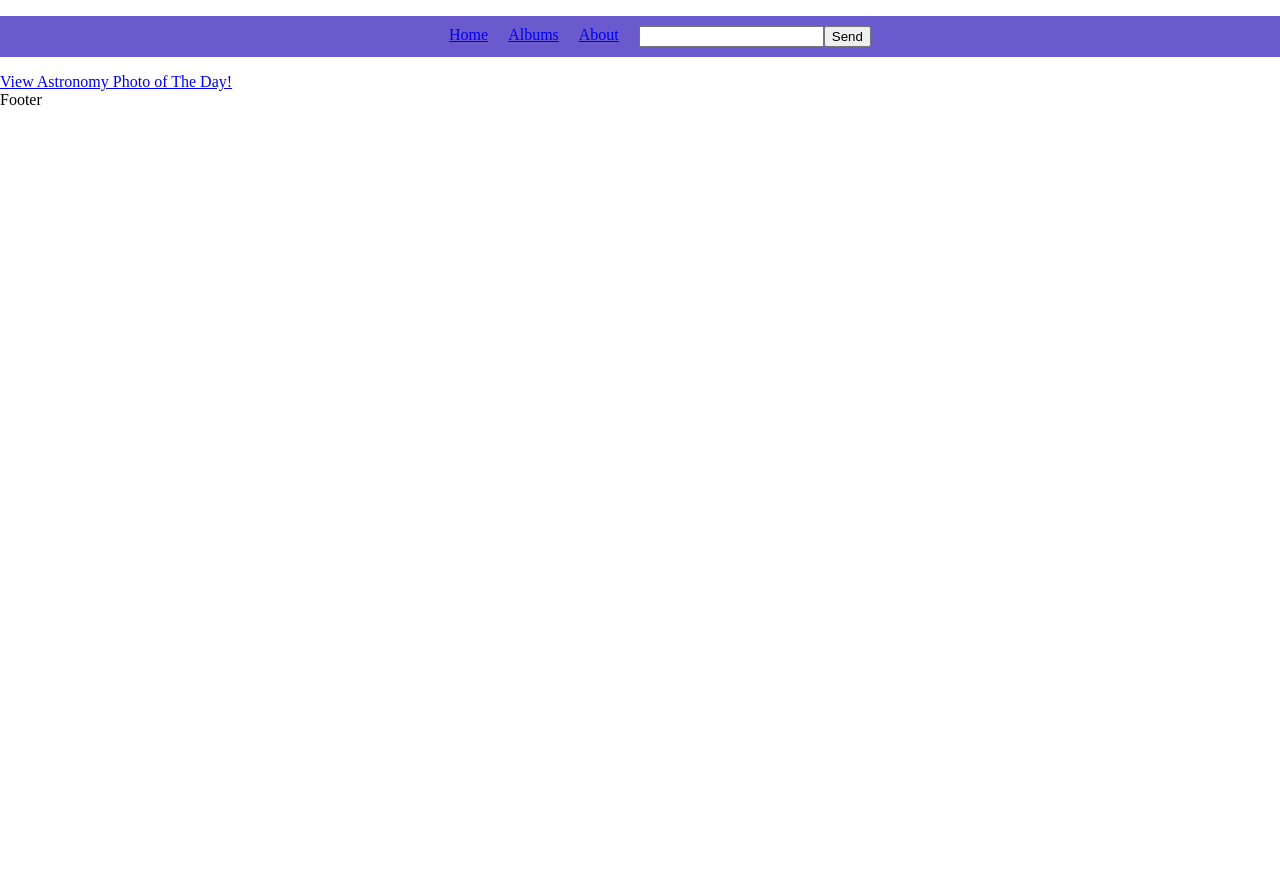
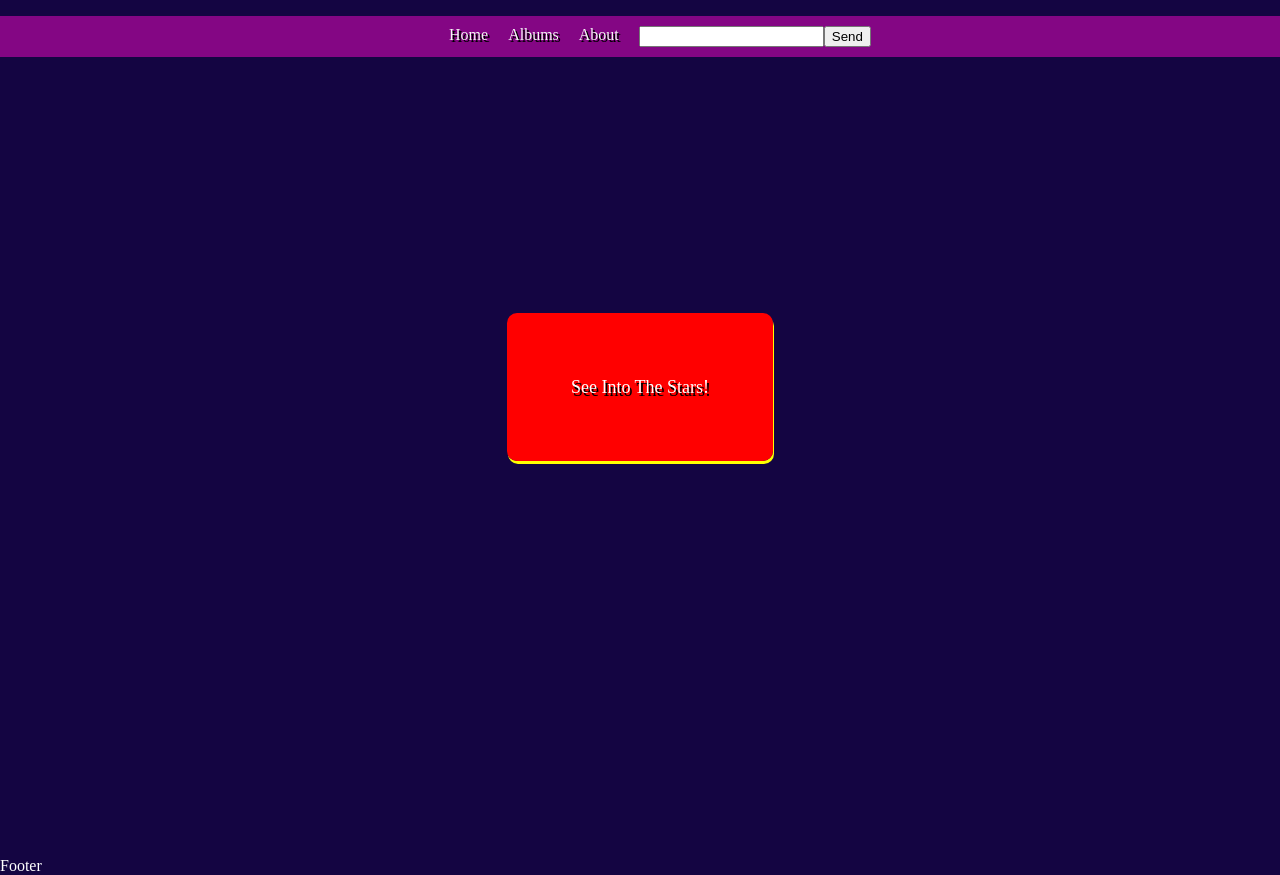
Before and after one commit to SourceCodeKelly/nasa-media, a React (Create React App) app: page / in a window 1280 px wide. Before the commit the page ends 800 px from the top, so only its background shows below. Built offline with nearby package versions, Linux system fonts and the light colour scheme.

Commit message:
More styling added

```diff
--- a/src/App.js
+++ b/src/App.js
@@ -8,7 +8,7 @@ import Footer from './components/Footer';
 function App() {
 
   return (
-    <div>
+    <div className='Ap'>
       <Nav/>
       <Routes>
         <Route exact path='/' element={<Apod/>}/>
--- a/src/App.scss
+++ b/src/App.scss
@@ -1,8 +1,16 @@
 body {
   margin: 0 auto;
+  background-color: rgb(20, 5, 66);
+  color: white;
 }
+
+span {
+  color: goldenrod;
+}
+
 .App {
-  text-align: center;
+  text-align: left;
+  justify-content: center;
 }
 
 Header {
@@ -12,10 +20,9 @@ Header {
 }
 
 Nav {
-  color: whitesmoke;
   margin: 0 auto;
   position: relative;
-  background-color: slateblue;
+  background-color: rgb(132, 6, 132);
   justify-content: center;
   .Nav-list {
     display: flex;
@@ -26,23 +33,98 @@ Nav {
       display:flex;
       justify-content: center;
       padding: 10px;
-      color: whitesmoke;
-
+      transition: 0.5s;
+      .Nav-link {
+        text-decoration: none;
+        color: whitesmoke;
+        text-shadow: 2px 2px black;
+      }
+    }
+    .Nav-item:hover {
+      background-color: crimson;;
+      transition: 0.5s;
+      .Nav-link {
+        color: yellow;
+        text-shadow: 2px 2px black;
+      }
     }
   }
 }
 
+.Apod {
+  max-width: 100%;
+  min-width: none;
+  margin: 0 auto;
+  font-size: large;
+  .Apod-btn {
+    min-height: 20vh;
+    text-align: center;
+    justify-content: center;
+    margin: 40vh auto;
+    .Apod-view {
+      background-color: red;
+      border-radius: 10px;
+      max-width: 100px;
+      text-shadow: 2px 3px black;
+      box-shadow: 1px 3px yellow;
+      padding: 5%;
+      text-decoration: none;
+      color: white;
+      transition: 0.3s;
+    }
+  }
+  .Apod-view:hover {
+    border-radius: 100%;
+    background-color: green;
+    color: yellow;
+    text-shadow: 2px 1px black;
+    box-shadow: 1px 3px yellow;
+    transition: 0.5s;
+  }
+
+}
+
 .ViewApod {
   margin: 0 auto;
+  max-width: 100%;
+  min-width: none;
   padding: 5px;
   display: flex;
   flex-direction: column;
   justify-content: center;
-  .ViewApod-img {
+  .ViewApod-image {
     max-width: 100%;
-    margin: auto;
+    min-width: none;
+    display: flex;
+    flex-direction: column;
+    justify-content: center;
+    text-align: center;
+    padding: 5px;
+    .ViewApod-img {
+      max-width: 100%;
+      margin: 0 auto;
+      text-align: center;
+    }
+    .ViewApod-href {
+      text-align: center;
+      flex-direction: row;
+      margin: 0 auto;
+      max-width: 100%;
+    }
   }
   .ViewApod-info {
+    max-width: 100%;
+    min-width: none;
     padding: 5px;
+    color: whitesmoke;
+    .ViewApod-title {
+      color: crimson;
+    }
+    .ViewApod-date {
+      color: goldenrod;
+    }
+    .ViewApod-copyright {
+      color: goldenrod;
+    }
   }
 }
--- a/src/components/Nav.js
+++ b/src/components/Nav.js
@@ -5,9 +5,9 @@ export default function Nav() {
   return (
     <nav className='Nav'>
         <ul className='Nav-list'>
-            <li className='Nav-item'><Link to='/'>Home</Link></li>
-            <li className='Nav-item'><Link to='#'>Albums</Link></li>
-            <li className='Nav-item'><Link to='#'>About</Link></li>
+            <li className='Nav-item'><Link to='/' className='Nav-link'>Home</Link></li>
+            <li className='Nav-item'><Link to='#' className='Nav-link'>Albums</Link></li>
+            <li className='Nav-item'><Link to='#' className='Nav-link'>About</Link></li>
             <li className='Nav-item'>
                 <form className='Nav-search'>
                     <input name='search-input' type='text'/>
--- a/src/pages/Apod.js
+++ b/src/pages/Apod.js
@@ -3,8 +3,10 @@ import { Link } from 'react-router-dom'
 
 export default function Apod() {
   return (
-    <div>
-      <Link to={'/nasaapod'}>View Astronomy Photo of The Day!</Link>
+    <div className='Apod'>
+      <div className='Apod-btn'>
+      <Link to={'/nasaapod'} className='Apod-view'>See Into The Stars!</Link>
+      </div>
     </div>
   )
 }
--- a/src/pages/ViewApod.js
+++ b/src/pages/ViewApod.js
@@ -2,7 +2,7 @@ import React, {useEffect, useState} from 'react'
 
 export default function ViewApod(props) {
   const [apod, setApod] = useState(null)
-  const url = `https://api.nasa.gov/planetary/apod?api_key=${process.env.REACT_APP_NASA_API_KEY}`
+  const url = `https://api.nasa.gov/planetary/apod?api_key=${process.env.REACT_APP_APOD_API_KEY}`
 
   useEffect(() => {
     async function getApod(){
@@ -17,16 +17,18 @@ export default function ViewApod(props) {
 
   return (
     <div className='ViewApod'>
-      <img className='ViewApod-img'
-        src={apod.url}
-        alt={apod.title}
-      />
+      <div className='ViewApod-image'>
+        <img className='ViewApod-img'
+          src={apod.url}
+          alt={apod.title}
+          />
+          <p className='ViewApod-href'><span>{apod.url}</span></p>
+      </div>
       <div className='ViewApod-info'>
-        <p><span>{apod.url}</span></p>
-        <h1>{apod.title}</h1>
-        <p>{apod.date}</p>
-        <p>{apod.explanation}</p>
-        <p>Copyright: {apod.copyright}</p>
+        <h1 className='ViewApod-title'>{apod.title}</h1>
+        <p className='ViewApod-date'>{apod.date}</p>
+        <p className='ViewApod-explanation'>{apod.explanation}</p>
+        <p className='ViewApod-copyright'>Copyright: {apod.copyright}</p>
       </div>
     </div>
   )
```
